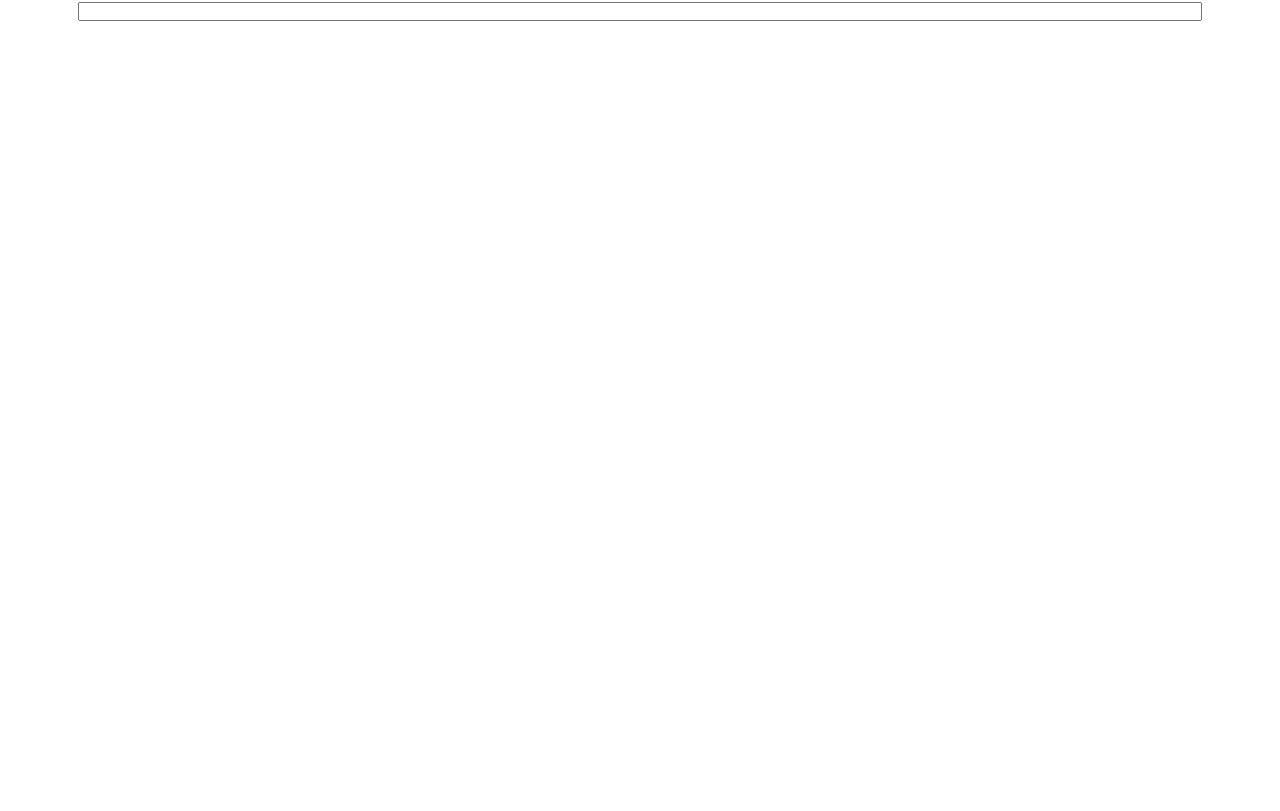
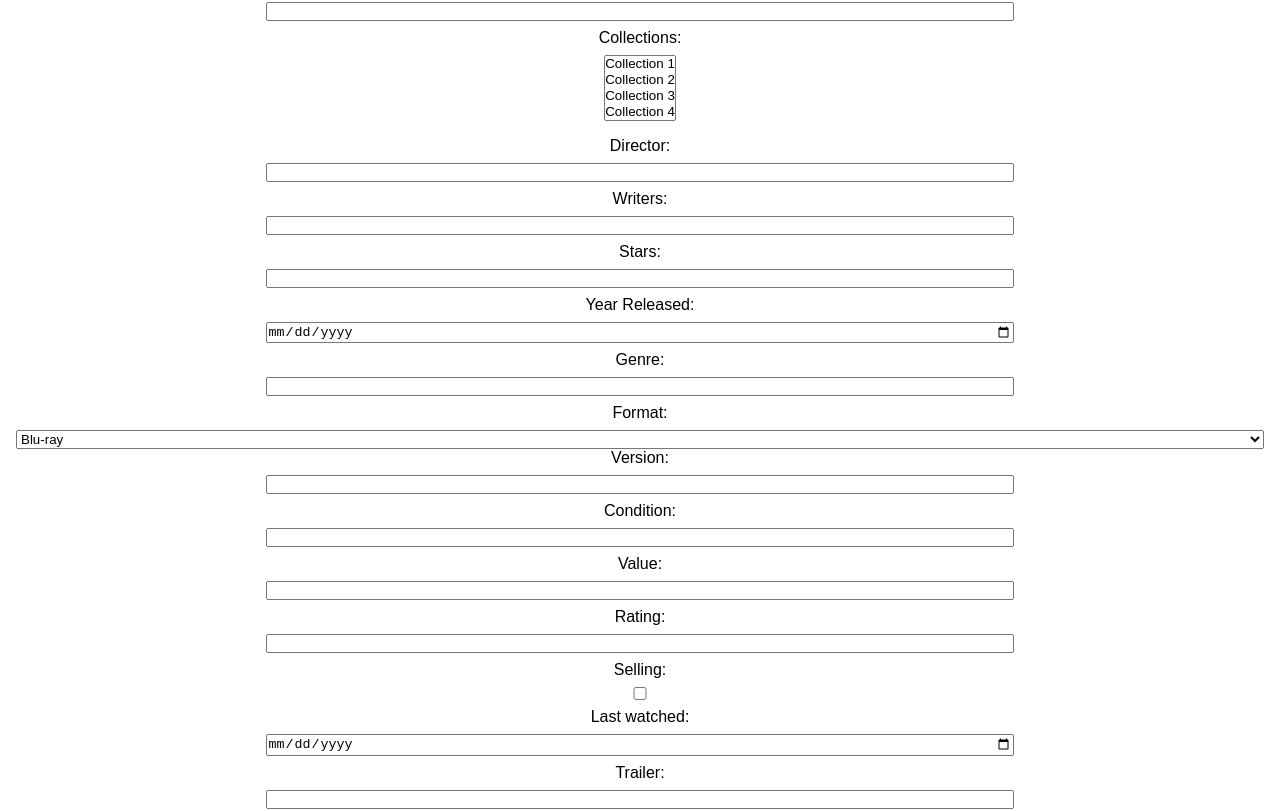
Before and after one commit to wavinginspace/video-store, a React (Create React App) app: page /add-title in a window 1280 px wide. Shown: the part 199-1010 px from the top of the page. Before the commit the page ends 800 px from the top, so only its background shows below. Built offline with nearby package versions, Linux system fonts and the light colour scheme.

Commit message:
add title form

```diff
--- a/src/components/AddTitle/AddTitle.js
+++ b/src/components/AddTitle/AddTitle.js
@@ -1,5 +1,6 @@
 import React, { Component } from 'react';
-import './AddTitle.scss'
+import { Link } from 'react-router-dom';
+import './AddTitle.scss';
 
 export class AddTitle extends Component {
   render() {
@@ -7,8 +8,74 @@ export class AddTitle extends Component {
       <div>
         <form>
           <label htmlFor="title">Title:</label>
-          <input type="text" name="title" required/>
+          <input type="text" name="title" required />
+          <label htmlFor="collections">Collections:</label>
+          <select type="text" name="collections" id="collections" multiple>
+            <option value="">Collection 1</option>
+            <option value="">Collection 2</option>
+            <option value="">Collection 3</option>
+            <option value="">Collection 4</option>
+          </select>
+
+          <label htmlFor="director">Director:</label>
+          <input type="text" name="director" />
+
+          <label htmlFor="writers">Writers:</label>
+          <input type="text" name="writers" />
+
+          <label htmlFor="stars">Stars:</label>
+          <input type="text" name="stars" />
+
+          <label htmlFor="year">Year Released:</label>
+          <input type="date" name="year" />
+
+          <label htmlFor="genre">Genre:</label>
+          <input type="text" name="genre" />
+
+          <label htmlFor="genre">Format:</label>
+          <select name="format" id="format">
+            <option value="Blu-ray">Blu-ray</option>
+            <option value="Digital">Digital</option>
+            <option value="DVD">DVD</option>
+            <option value="Other">Other</option>
+            <option value="Reel">Reel</option>
+            <option value="VHS">VHS</option>
+          </select>
+
+          <label htmlFor="version">Version:</label>
+          <input type="text" name="version" />
+
+          <label htmlFor="condition">Condition:</label>
+          <input type="text" name="condition" />
+
+          <label htmlFor="value">Value:</label>
+          <input type="text" name="value" />
+
+          <label htmlFor="rating">Rating:</label>
+          <input type="text" name="rating" />
+
+          <label htmlFor="selling">Selling:</label>
+          <input type="checkbox" name="selling" />
+
+          <label htmlFor="last-watched">Last watched:</label>
+          <input type="date" name="last-watched" />
+
+          <label htmlFor="trailer">Trailer:</label>
+          <input type="url" name="trailer" />
+
+          <label htmlFor="tags">Tags:</label>
+          <input type="text" name="tags" />
+
+          <label htmlFor="notes">Notes:</label>
+          <textarea type="text" name="notes" />
+
+          <label htmlFor="memorable-scenes">Memorable Scenes:</label>
+          <textarea type="text" name="memorable-scenes" />
+
+          <button type="submit">Submit</button>
         </form>
+
+        <Link to="/">back to collections</Link>
       </div>
     );
   }
--- a/src/components/AddTitle/AddTitle.scss
+++ b/src/components/AddTitle/AddTitle.scss
@@ -3,5 +3,20 @@ label {
 }
 
 input {
-  width: 90%;
+  width: 60%;
 }
+
+form {
+  display: flex;
+  flex-direction: column;
+}
+
+[select] {
+  margin: 0 auto;
+}
+
+#collections {
+  margin: 0 auto;
+  text-align: center;
+  margin-bottom: 1rem;
+}
--- a/src/components/css/AddTitle.css
+++ b/src/components/css/AddTitle.css
@@ -3,6 +3,26 @@ label {
 }
 
 input {
-  width: 90%;
+  width: 60%;
+}
+
+form {
+  display: -webkit-box;
+  display: -ms-flexbox;
+  display: flex;
+  -webkit-box-orient: vertical;
+  -webkit-box-direction: normal;
+      -ms-flex-direction: column;
+          flex-direction: column;
+}
+
+[select] {
+  margin: 0 auto;
+}
+
+#collections {
+  margin: 0 auto;
+  text-align: center;
+  margin-bottom: 1rem;
 }
 /*# sourceMappingURL=AddTitle.css.map */
```
Also changed, not shown: 1 other file (tests, documents, lock files or other folders).
